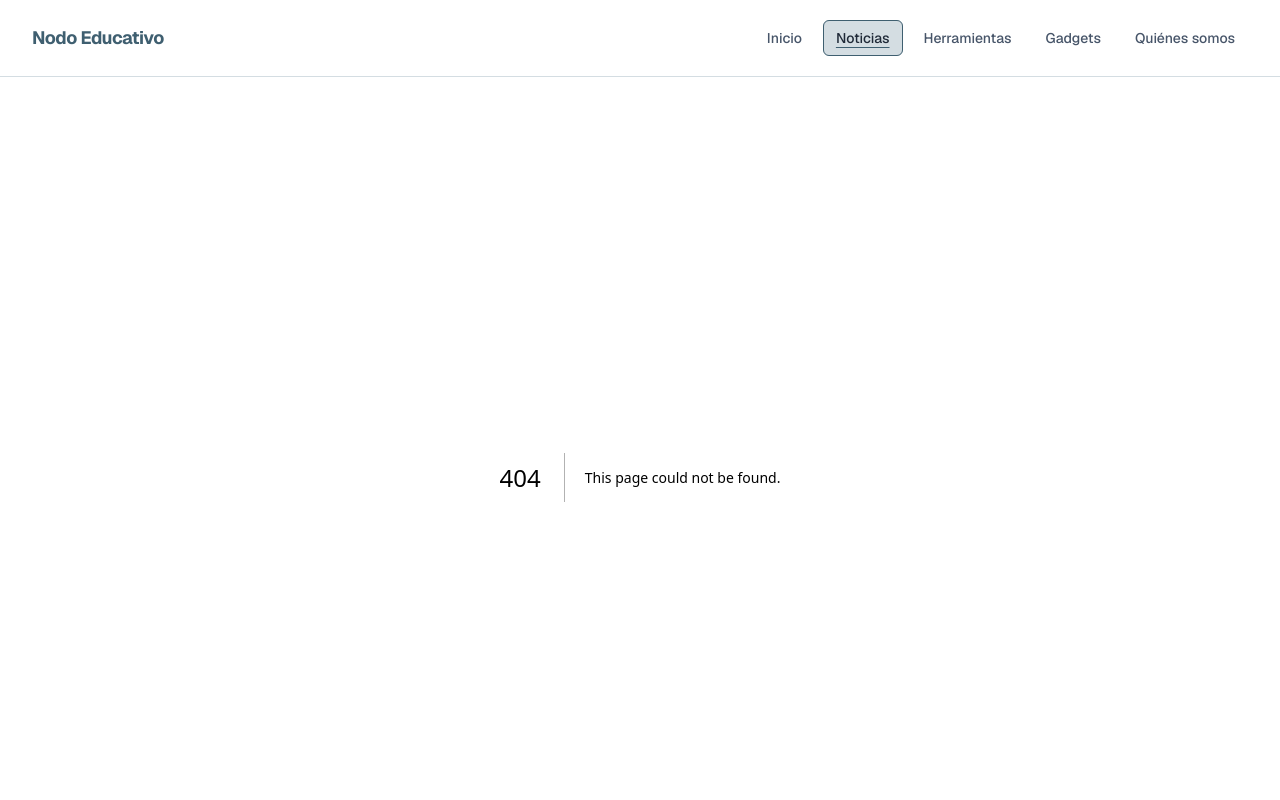
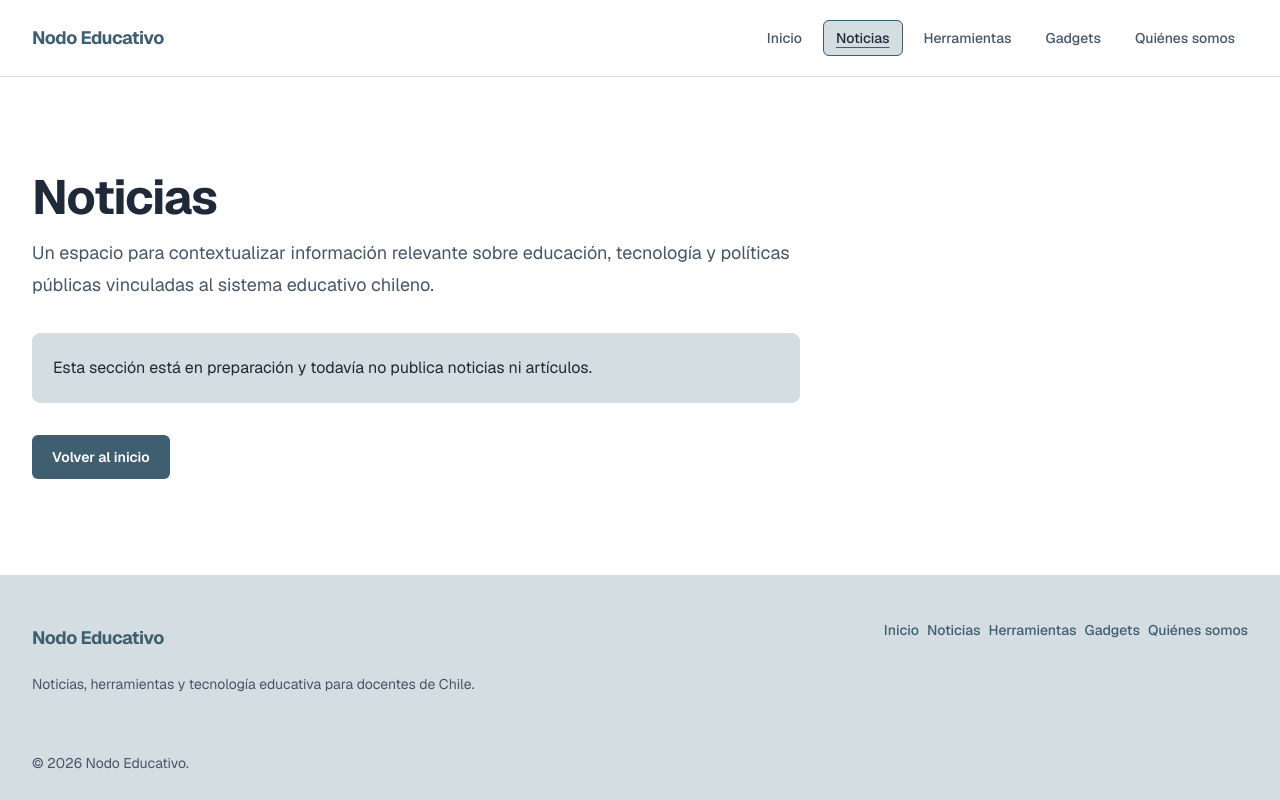
Before and after one commit to Adricego/nodo-educativo, a Next.js app: page /noticias in a window 1280 px wide. Before the commit this address had no page. Shown: the top 800 px of the page. Built offline with nearby package versions, Linux system fonts and the light colour scheme.

Commit message:
feat: add noticias and herramientas placeholder pages

```diff
--- a/spec/features/002-system-visual-and-navigation/tasks.md
+++ b/spec/features/002-system-visual-and-navigation/tasks.md
@@ -859,7 +859,7 @@ T010 y T015.
 
 ## T017 — Crear la página Noticias
 
-- [ ] **T017 [P] — Crear `/noticias`**
+- [x] **T017 [P] — Crear `/noticias`**
 
 ### Archivo previsto
 
@@ -894,7 +894,7 @@ T011 y T015.
 
 ## T018 — Crear la página Herramientas
 
-- [ ] **T018 [P] — Crear `/herramientas`**
+- [x] **T018 [P] — Crear `/herramientas`**
 
 ### Archivo previsto
 
--- /dev/null
+++ b/src/app/herramientas/page.tsx
@@ -0,0 +1,13 @@
+import { SectionPlaceholder } from "@/components/ui/section-placeholder";
+
+export default function HerramientasPage() {
+  return (
+    <SectionPlaceholder
+      title="Herramientas"
+      description="Una futura guía para revisar plataformas digitales y recursos tecnológicos con criterios pedagógicos claros."
+      statusMessage="Esta sección está en preparación y todavía no publica un catálogo, fichas ni evaluaciones de herramientas."
+      actionHref="/"
+      actionLabel="Volver al inicio"
+    />
+  );
+}
--- /dev/null
+++ b/src/app/noticias/page.tsx
@@ -0,0 +1,13 @@
+import { SectionPlaceholder } from "@/components/ui/section-placeholder";
+
+export default function NoticiasPage() {
+  return (
+    <SectionPlaceholder
+      title="Noticias"
+      description="Un espacio para contextualizar información relevante sobre educación, tecnología y políticas públicas vinculadas al sistema educativo chileno."
+      statusMessage="Esta sección está en preparación y todavía no publica noticias ni artículos."
+      actionHref="/"
+      actionLabel="Volver al inicio"
+    />
+  );
+}
```
